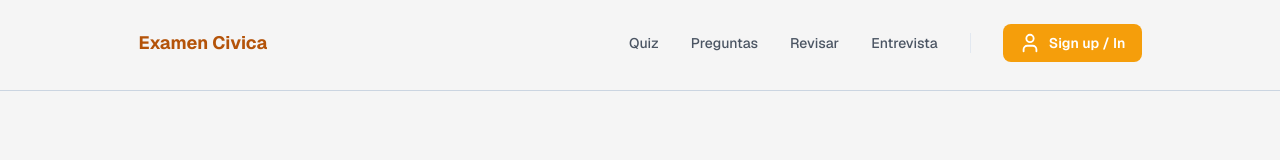
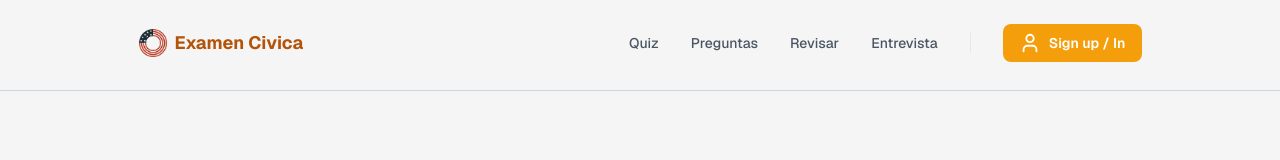
Before and after one commit to dmduffis/examen-civica-eeuu, a Next.js app: page / in a window 1280 px wide. Shown: the top 160 px of the page. Built offline with nearby package versions, Linux system fonts and the light colour scheme; no server answers.

Commit message:
added icon

```diff
--- a/src/app/components/Nav.tsx
+++ b/src/app/components/Nav.tsx
@@ -1,8 +1,10 @@
 "use client";
 
 import Link from "next/link";
+import Image from "next/image";
 import { useState, useEffect } from "react";
 import { useAuth } from "../lib/auth-context";
+import iconExamenCivica from "../assets/images/icon_examen_civica.png";
 import { UserDropdown } from "./ui/user-dropdown";
 import { Avatar, AvatarFallback } from "./ui/avatar";
 
@@ -85,8 +87,16 @@ export default function Nav() {
       <div className="max-w-[1067px] mx-auto px-6 sm:px-8 pt-5 pb-6 sm:pt-6 sm:pb-7 flex items-center justify-between">
         <Link
           href="/"
-          className="inline-flex items-center text-lg font-bold text-amber-700 hover:text-amber-800 transition-colors"
+          className="inline-flex items-center gap-2 text-lg font-bold text-amber-700 hover:text-amber-800 transition-colors"
         >
+          <Image
+            src={iconExamenCivica}
+            alt=""
+            width={28}
+            height={28}
+            className="h-7 w-7 shrink-0"
+            aria-hidden
+          />
           Examen Civica
         </Link>
 
```
Also changed, not shown: src/app/assets/images/icon_examen_civica.png (added).
